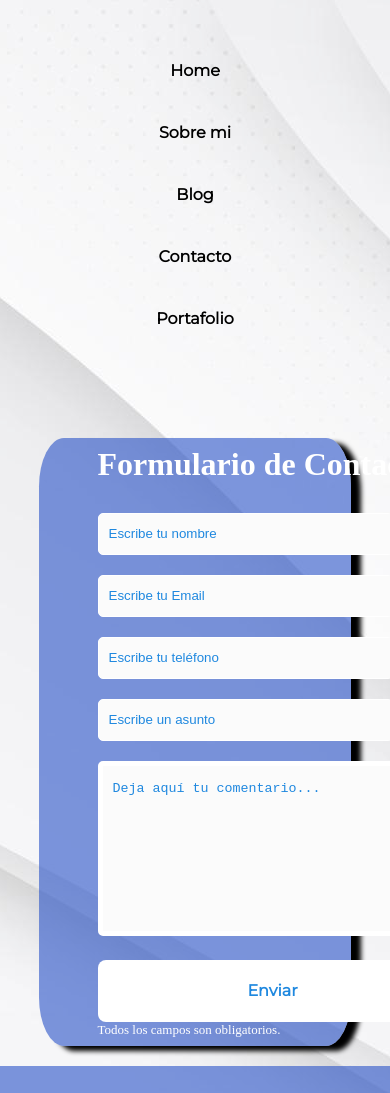
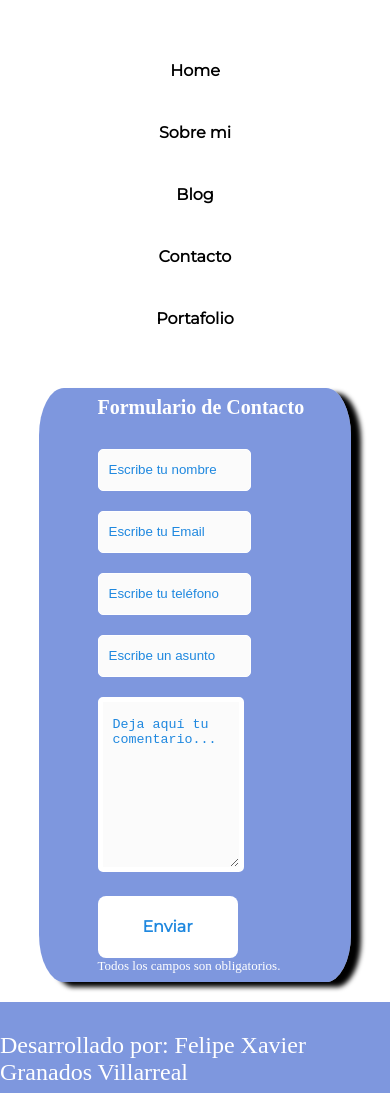
Before and after one commit to felipexg/portafolio, a plain HTML site: page contacto.html in a window 390 px wide. Shown: the top 1093 px of the page. Drawn offline with Linux system fonts and the light colour scheme.

Commit message:
cambios de contacto

```diff
--- a/style/style_contac.css
+++ b/style/style_contac.css
@@ -19,7 +19,8 @@ body {
     box-sizing: border-box;
     background-color: var(--color-primario);
     color: var(--color-segundario);
-    background: url(../assets/4931029.jpg) no-repeat center top;
+
+    height: 482px;
 
 
 }
@@ -221,20 +222,27 @@ input{
         gap: 30%;
         align-items: center;
     }
-
+  .contenedor{
+    margin-top: 0;
+  }
     .container{
         flex-direction: column;
 
     }
+    .formulario h1{
+        font-size: 20px;
+    }
     .input1,
     .input2{
 
-        width: 50%;
+        width: 25%;
 
     }
 
     .textarea{
-        width: 50%;
+        width: 20%;
     }
-
+    .button{
+        width: 20%;
+    }
 }
```
Also changed, not shown: assets/49310291.jpg (added).
